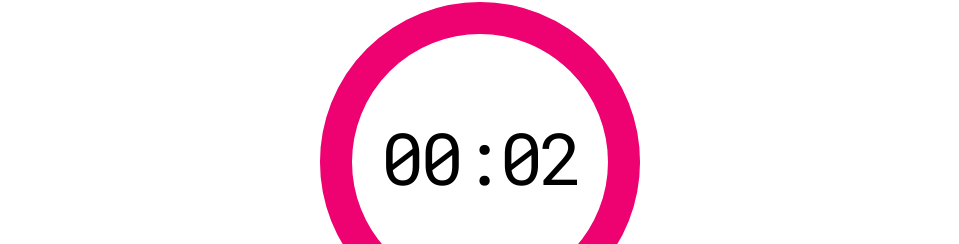
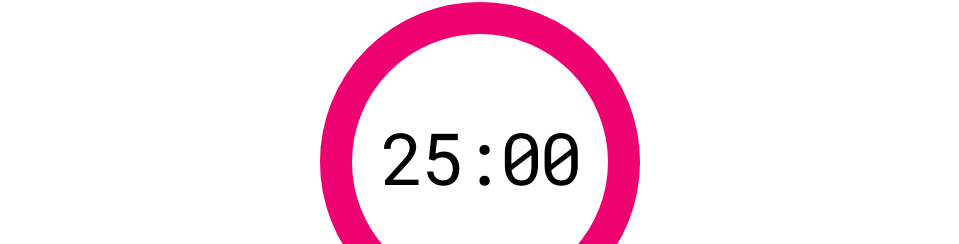
Before and after one commit to scisneros/neuralworks-test, a Next.js app in the folder neuralclocks/: page /pomodoro in a window 1280 px wide. Shown: the part 262-506 px from the top of the page, without its empty margins (160-1119 px from the left). Built offline with nearby package versions, Linux system fonts and the light colour scheme.

Commit message:
Set correct pomodoro default duration

```diff
--- a/neuralclocks/app/pomodoro/page.tsx
+++ b/neuralclocks/app/pomodoro/page.tsx
@@ -17,7 +17,7 @@ import StageSelector from "./stageSelector";
 // label: Displayed text.
 // duration: Duration of the stage in seconds.
 const stagesDefaults: Stage[] = [
-  { name: "pomodoro", label: "Pomodoro", duration: 2 },
+  { name: "pomodoro", label: "Pomodoro", duration: 25 * 60 },
   { name: "short", label: "Short Break", duration: 5 * 60 },
   { name: "long", label: "Long Break", duration: 15 * 60 },
 ];
```
